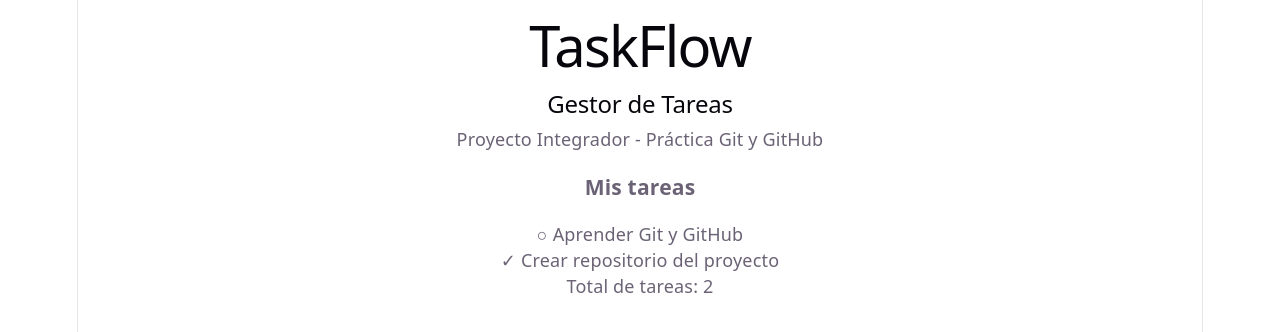
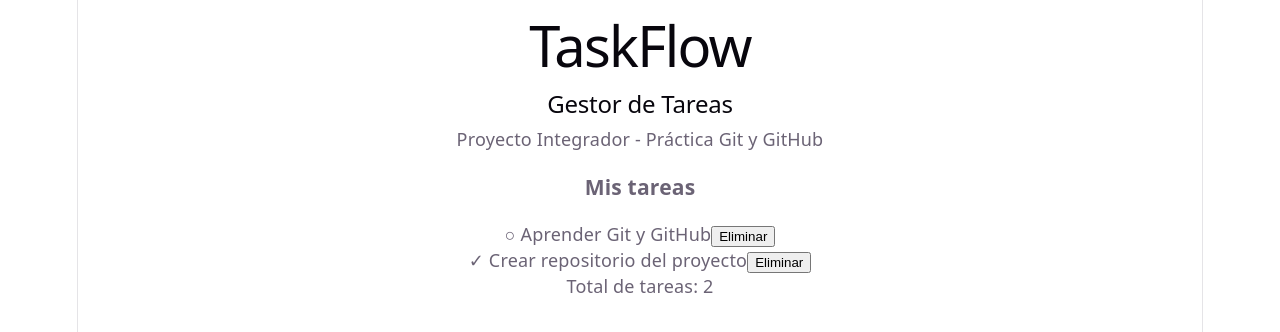
Before and after one commit to 19Suga/proyecto-integrador, a React (Vite) app: page / in a window 1280 px wide. Shown: the top 332 px of the page. Built offline with nearby package versions, Linux system fonts and the light colour scheme.

Commit message:
feat(Isa-Bel-7u7): agregar funcionalidad para eliminar tareas

```diff
--- a/src/App.jsx
+++ b/src/App.jsx
@@ -5,6 +5,14 @@ function App() {
     { id: 1, texto: 'Aprender Git y GitHub', completada: false },
     { id: 2, texto: 'Crear repositorio del proyecto', completada: true },
   ])
+
+  const eliminarTarea = (id) => {
+    const tareasRestantes = tareas.filter(
+      (tarea) => tarea.id !== id
+    )
+
+    setTareas(tareasRestantes)
+  }
 
   return (
     <main>
@@ -20,6 +28,10 @@ function App() {
           <span>
             {tarea.completada ? '✓' : '○'} {tarea.texto}
           </span>
+
+          <button onClick={() => eliminarTarea(tarea.id)}>
+            Eliminar
+          </button>
         </div>
       ))}
 
```
